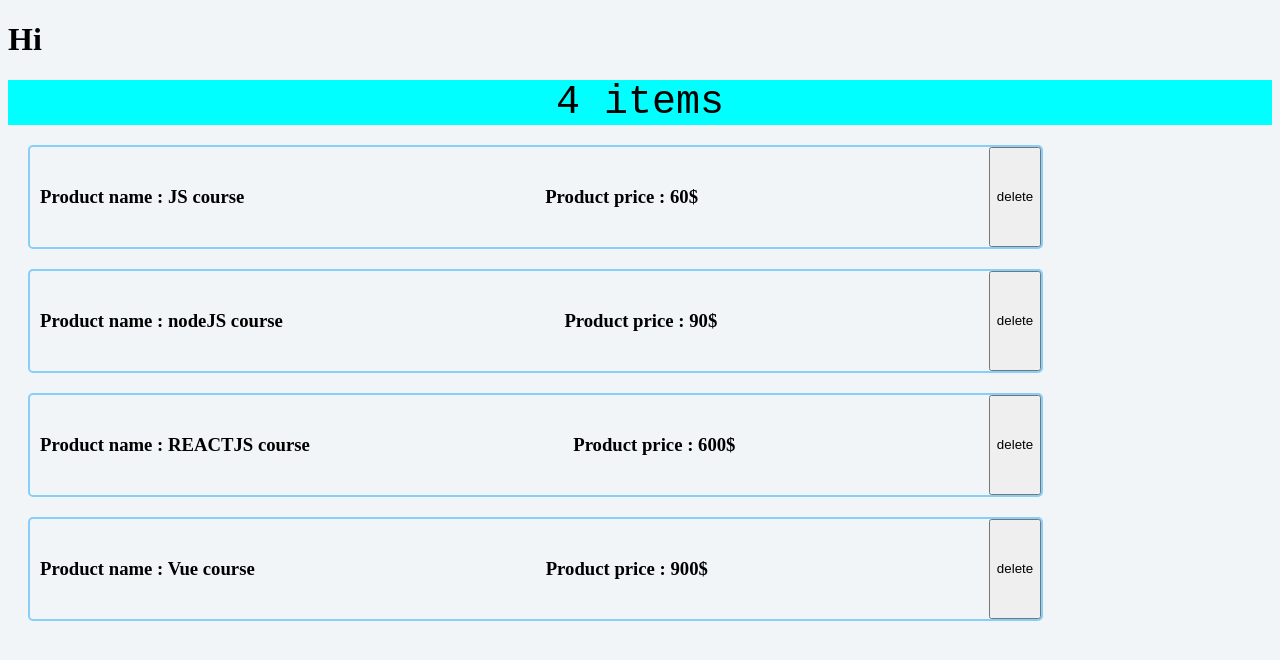
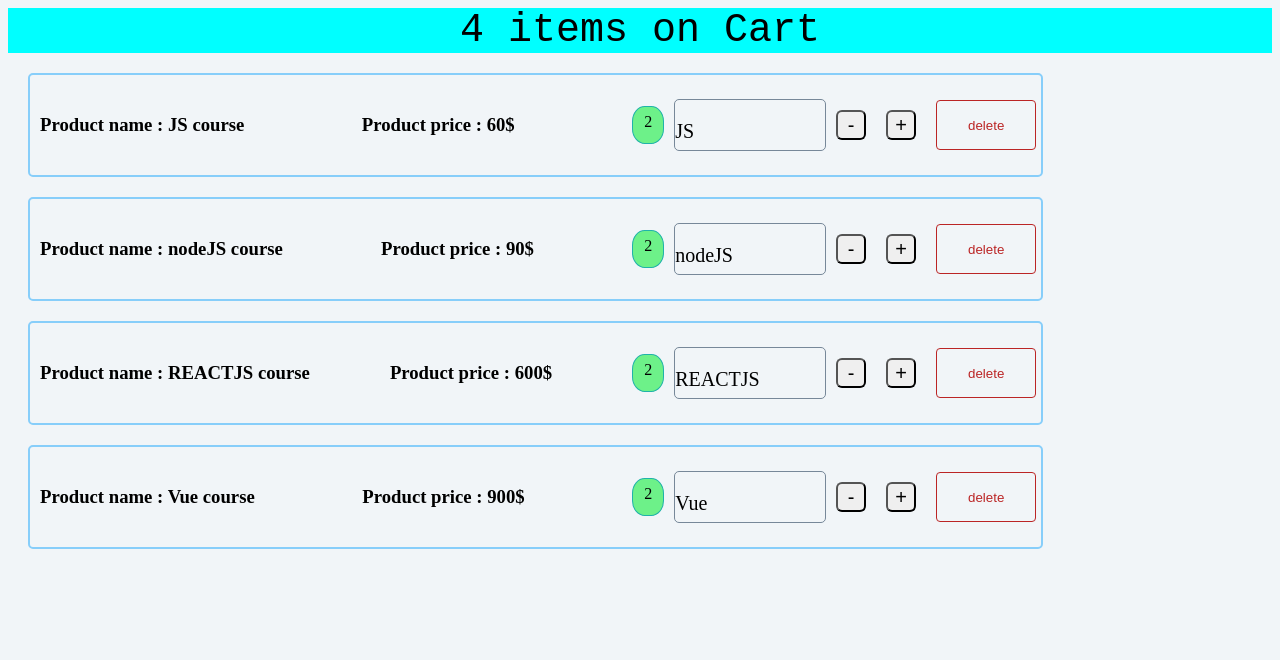
Before and after one commit to MMPgenave/shop, a React (Create React App) app: page / in a window 1280 px wide. Shown: the top 660 px of the page. Built offline with nearby package versions, Linux system fonts and the light colour scheme.

Commit message:
adding addToCart and RemoveFromCart dispach cases

```diff
--- a/src/FuncApp.js
+++ b/src/FuncApp.js
@@ -7,7 +7,6 @@ const FuncApp = () => {
   return (
     <>
       <ProductsProvider>
-        <h1>Hi</h1>
         <Navbar />
         <Product />
       </ProductsProvider>
--- a/src/Navbar.js
+++ b/src/Navbar.js
@@ -7,7 +7,7 @@ import { myContext } from "./ProductsProvider";
 const Navbar = () => {
   const numOfDataPage = useContext(myContext);
 
-  return <div className="Navbar">{numOfDataPage.info.length} items</div>;
+  return <div className="Navbar">{numOfDataPage.info.length} items on Cart</div>;
 };
 
 export default Navbar;
--- a/src/Product.js
+++ b/src/Product.js
@@ -3,7 +3,7 @@ import "./style.css";
 import { myContext } from "./ProductsProvider";
 
 const Product = () => {
-  const { info, dispatch } = useContext(myContext);
+  const { info, NORI, dispatch } = useContext(myContext);
 
   return (
     <>
@@ -12,7 +12,23 @@ const Product = () => {
           <div key={Item.id} className="item_container">
             <h3>Product name : {Item.name} course</h3>
             <h3>Product price : {Item.price}</h3>
+            <div className="numberOfProduct">{NORI[Item.id - 1]}</div>
+            <div className="temp">{Item.name}</div>
             <button
+              className="decrease_btn"
+              onClick={() => dispatch({ type: "removeFromCart", id: Item.id })}
+            >
+              -
+            </button>
+            <button
+              className="increase_btn"
+              onClick={() => dispatch({ type: "addToCart", id: Item.id })}
+            >
+              +
+            </button>
+
+            <button
+              className="delete_btn"
               onClick={() => dispatch({ type: "deleteItem", id: Item.id })}
             >
               delete
--- a/src/ProductsProvider.js
+++ b/src/ProductsProvider.js
@@ -2,7 +2,8 @@ import React, { useReducer, useState } from "react";
 import data from "./data";
 
 const initialState = {
-  data
+  data,
+  numberOfReservedItem: new Array(data.length).fill(2),
 };
 
 //reducer Function
@@ -15,6 +16,26 @@ const reducer = (state, action) => {
       return { ...state, data: newProducts };
       break;
 
+    case "addToCart":
+      {
+        const temp = { ...state };
+        temp.numberOfReservedItem[action.id - 1]++;
+        return temp;
+      }
+      break;
+
+    case "removeFromCart":
+      {
+        const temp = { ...state };
+        if (state.numberOfReservedItem[action.id - 1] === 0) {
+          temp.numberOfReservedItem[action.id - 1] = 0;
+        } else {
+          temp.numberOfReservedItem[action.id - 1]--;
+        }
+
+        return temp;
+      }
+      break;
     default:
   }
 }; //end reducer function
@@ -26,7 +47,9 @@ const ProductsProvider = (props) => {
   const [state, dispatch] = useReducer(reducer, initialState);
 
   return (
-    <myContext.Provider value={{ info: state.data, dispatch }}>
+    <myContext.Provider
+      value={{ info: state.data, NORI: state.numberOfReservedItem, dispatch }}
+    >
       {props.children}
     </myContext.Provider>
   );
--- a/src/style.css
+++ b/src/style.css
@@ -42,6 +42,14 @@ body {
   background: var(--clr-grey-10);
 }
 
+h3 {
+  margin: auto auto auto 10px;
+}
+
+h4 {
+  margin: auto 5px auto auto;
+}
+
 .Navbar {
   background-color: aqua;
   text-align: center;
@@ -59,7 +67,47 @@ body {
   border-radius: 5px;
 }
 
-.btn {
+.temp{
+  border:1px solid lightslategray;
+  border-radius: 5px;
+  width: 150px;
+  height: 30%;
+  margin-top: auto;
+  margin-bottom: auto;
+  padding-top: 20px;
+  padding-bottom: auto;
+  font-size: 20px;
+}
+
+
+.increase_btn {
+  width: 30px;
+  height: 30px;
+  border-radius: 20%;
+  margin: auto 10px auto 10px;
+  font-size: 20px;
+  padding-top: 1px;
+}
+
+.increase_btn:hover {
+  background: rgb(107, 128, 245);
+  color: white;
+}
+.decrease_btn {
+  width: 30px;
+  height: 30px;
+  border-radius: 20%;
+  margin: auto 10px auto 10px;
+  font-size: 20px;
+  padding-top: 1px;
+}
+
+.decrease_btn:hover {
+background: rgb(237, 240, 86);
+  color: white;
+}
+
+.delete_btn {
   width: 100px;
   margin: auto 5px auto 10px;
   height: 50px;
@@ -69,29 +117,9 @@ body {
   padding: 0.25rem 0.5rem;
   border-radius: var(--radius);
 }
-.btn:hover {
+.delete_btn:hover {
   background: var(--clr-red-dark);
   color: white;
-}
-
-.increase {
-  width: 30px;
-  height: 30px;
-  border-radius: 20%;
-  margin: auto 10px auto 10px;
-}
-.decrease {
-  width: 30px;
-  height: 30px;
-  border-radius: 20%;
-  margin: auto 10px auto 10px;
-}
-h3 {
-  margin: auto auto auto 10px;
-}
-
-h4 {
-  margin: auto 5px auto auto;
 }
 
 .numberOfProduct {
@@ -102,4 +130,5 @@ h4 {
   background: rgb(109, 241, 137);
   text-align: center;
   margin: auto 10px auto 10px;
+  padding-top: 6px;
 }
```
